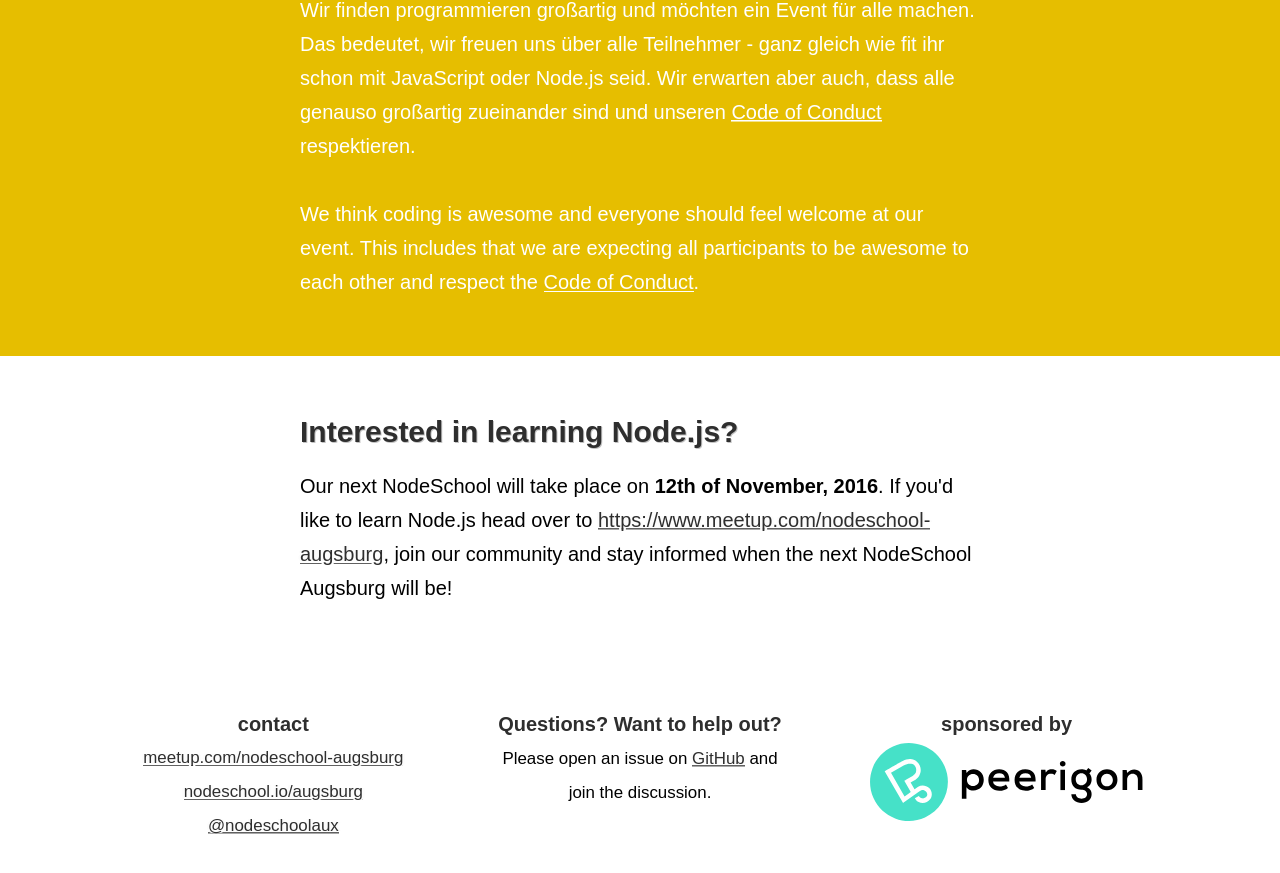
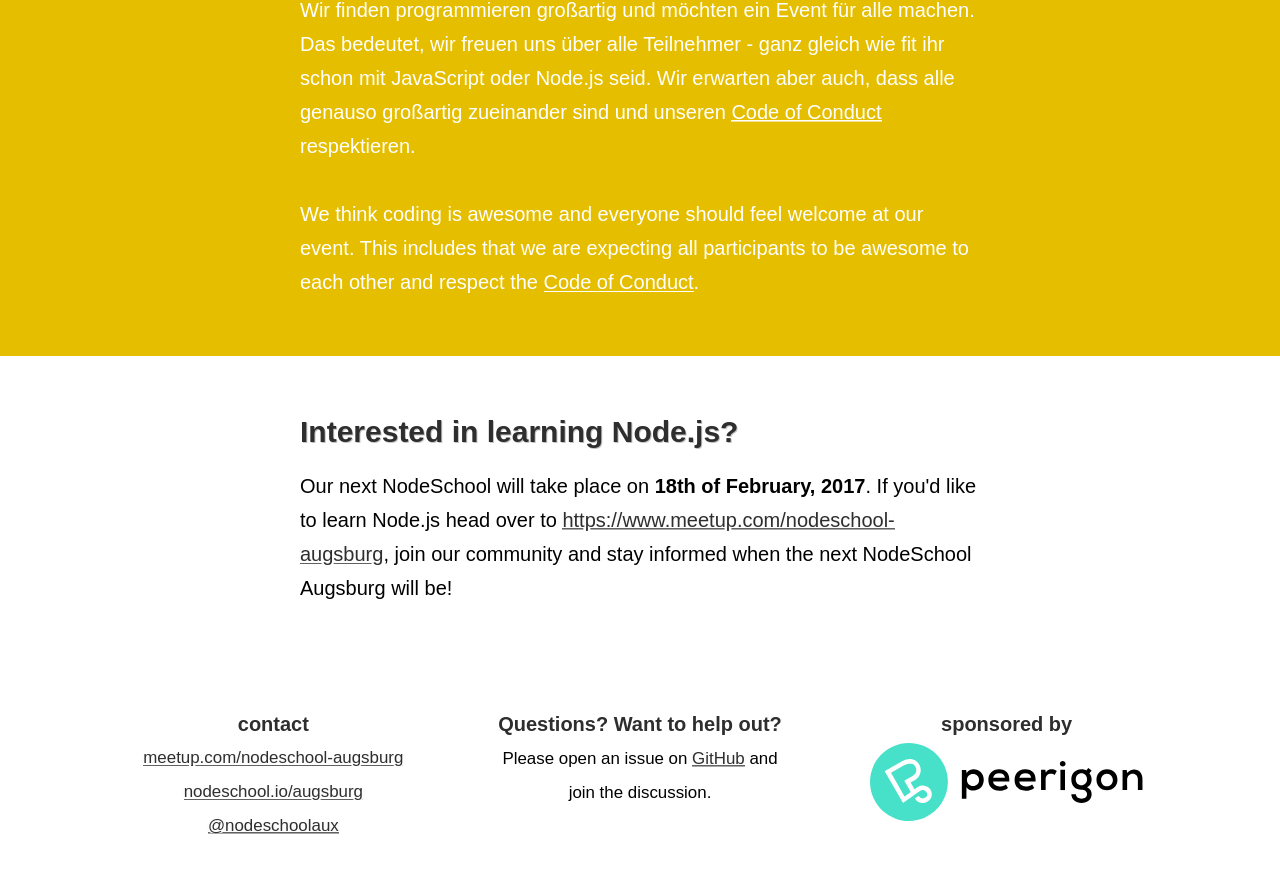
Before and after one commit to nodeschool/augsburg, a Jekyll site: the page built from index.html, in a window 1280 px wide and 900 px high, scrolled down 1583 px. Shown: the top 873 px of the window. Built offline with Jekyll 4.4.1, drawn with Linux system fonts in a browser that asks for light colours.

Commit message:
Update event section 2

```diff
--- a/index.html
+++ b/index.html
@@ -55,7 +55,7 @@
             <div class="single-measure">
                 <h3>Interested in learning Node.js?</h3>
 
-                <p>Our next NodeSchool will take place on <strong>12th of November, 2016</strong>. If you'd like to learn Node.js head over to <a href="https://www.meetup.com/nodeschool-augsburg">https://www.meetup.com/nodeschool-augsburg</a>, join our community and stay informed when the next NodeSchool Augsburg will be!</p>
+                <p>Our next NodeSchool will take place on <strong>18th of February, 2017</strong>. If you'd like to learn Node.js head over to <a href="https://www.meetup.com/nodeschool-augsburg">https://www.meetup.com/nodeschool-augsburg</a>, join our community and stay informed when the next NodeSchool Augsburg will be!</p>
             </div>
         </div>
     </div>
```
